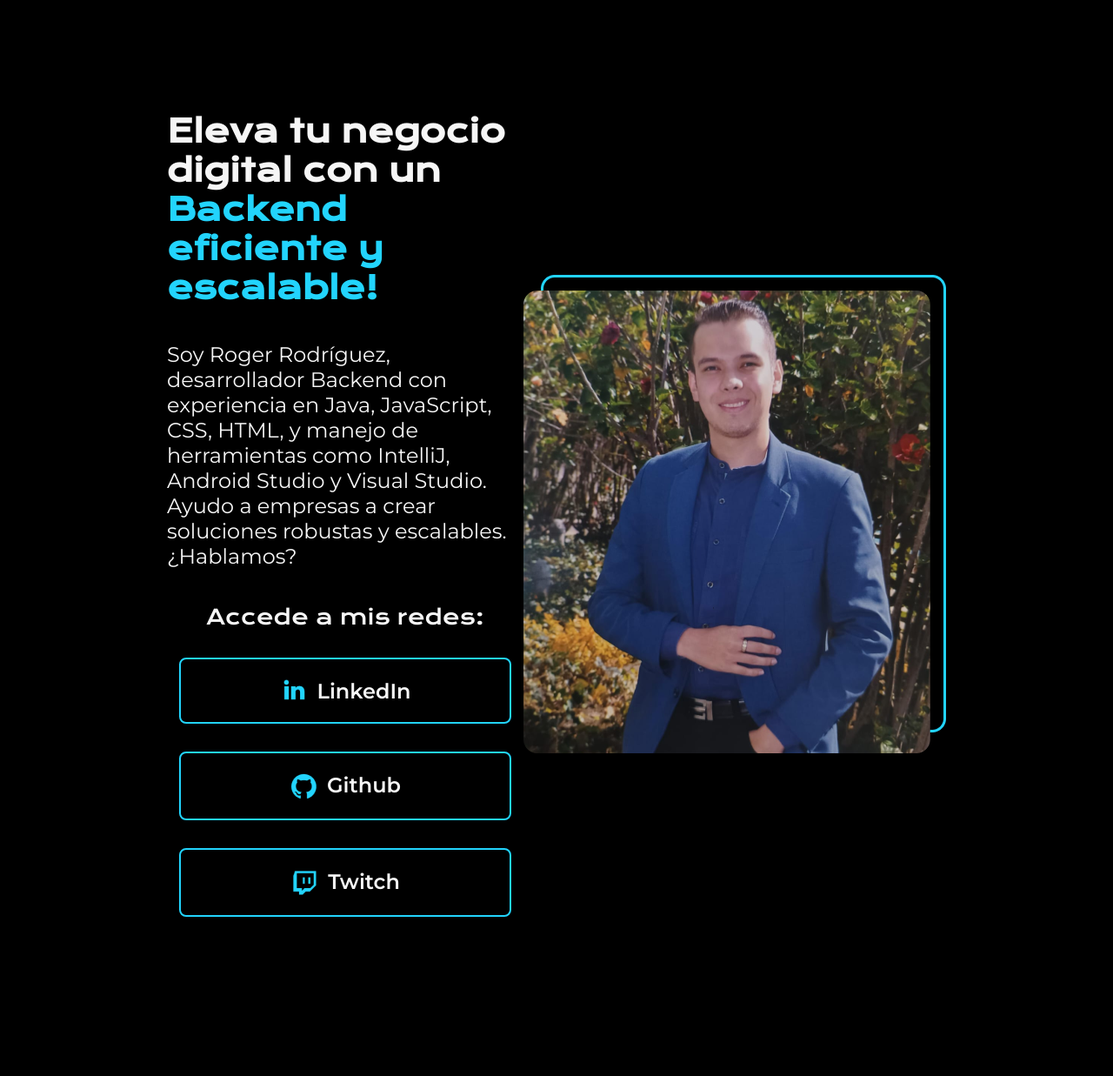
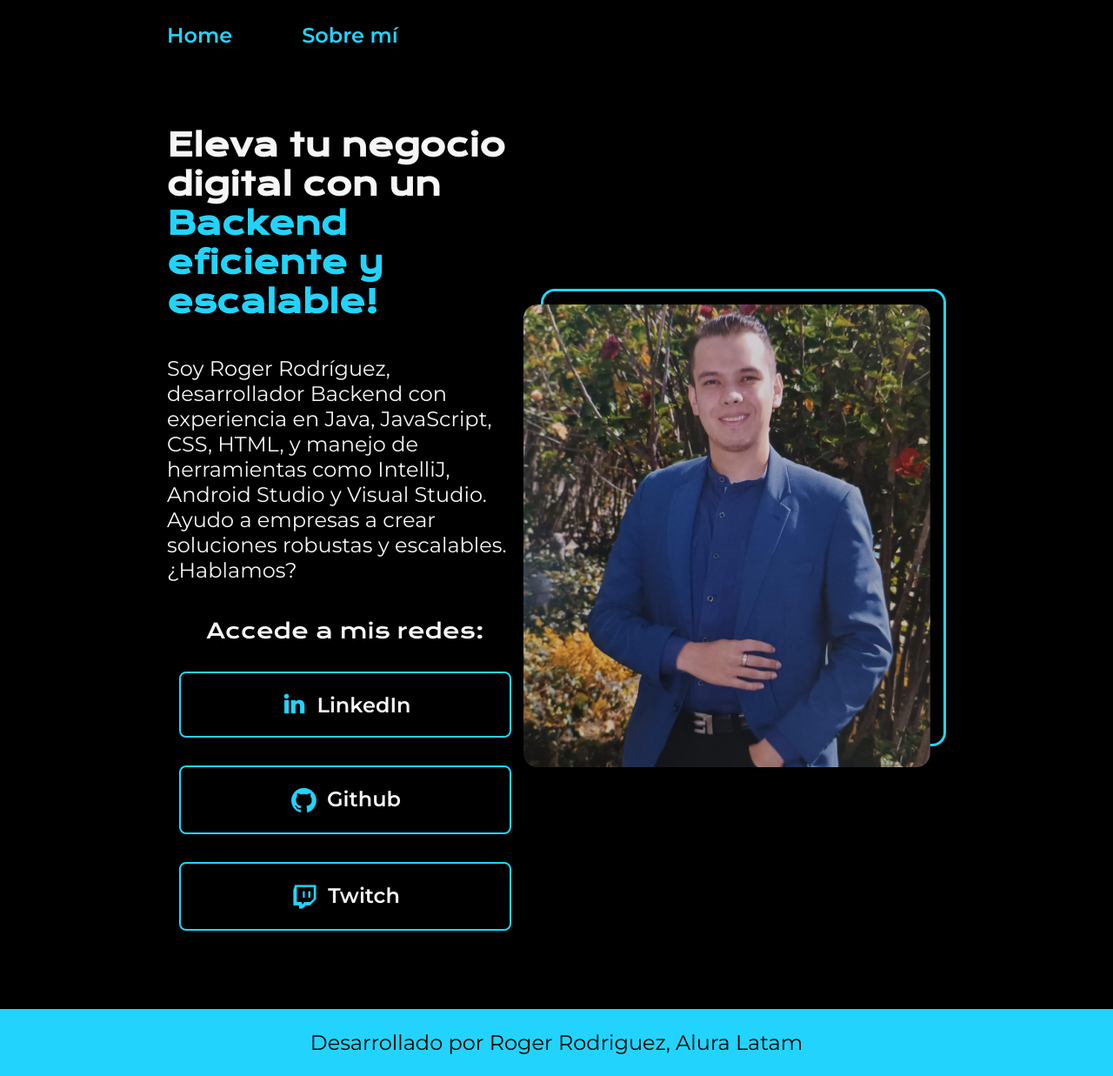
Before and after one commit to RogerLeo54/portafolio, a plain HTML site: page index.html in a window 1280 px wide. Shown: the whole page at 87% size. Before the commit the page ends 1182 px from the top, so only its background shows below. Drawn offline with nearby package versions, Linux system fonts and the light colour scheme.

Commit message:
se hace actualizacion del header, cambio de letra y acomodar los encabezados

```diff
--- a/index.html
+++ b/index.html
@@ -9,7 +9,12 @@
 
 </head>
 <body>
-    <header></header>
+    <header class="header">
+        <nav class="header__menu">
+            <a class="header__menu__link">Home</a>
+            <a class="header__menu__link">Sobre mí</a>
+        </nav>
+    </header>
     <main class="presentacion">
         <section class="presentacion__contenido">
             <h1 class="presentacion__contenido__titulo">Eleva tu negocio digital con un
@@ -39,6 +44,8 @@
         </section>
             <img src="./assets/Imagem.png" alt="imagen de Roger Rodriguez">
     </main>
-    <footer></footer>
+    <footer class="footer">
+        <p>Desarrollado por Roger Rodriguez, Alura Latam</p>
+    </footer>
 </body>
 </html>
--- a/style.css
+++ b/style.css
@@ -6,21 +6,31 @@
 }
 
 body {
-    height: 100hv;
     box-sizing: border-box;
     background-color: #000000;
     color:#f6f6f6;
 }
 
+.header {
+    padding: 2% 0% 0% 15%;
+}
 
-.titulo__destaque{
+.header__menu {
+    display: flex;
+    gap: 80px;
+}
+
+.header__menu__link {
+    font-family: 'Montserrat', sans-serif;
+    font-size: 24px;
+    font-weight: 600;
     color: #22d4fd;
 }
 
 .presentacion {
     display: flex;
     align-items: center;
-    margin: 10% 15%;
+    padding: 7% 15%;
     justify-content: space-between;
 }
 
@@ -34,6 +44,10 @@ body {
 .presentacion__contenido__titulo {
     font-size: 36px;
     font-family: "Krona One", sans-serif;
+}
+
+.titulo__destaque{
+    color: #22d4fd;
 }
 
 .presentacion__contenido__texto {
@@ -75,3 +89,13 @@ body {
     background-color: #272727;
     padding: 3%;
 }
+
+.footer {
+    background-color: #22d4fd;
+    padding: 24px;
+    color: #000000;
+    text-align: center;
+    font-family: "Montserrat", sans-serif;
+    font-size: 24px;
+    font-weight: 400;
+}
```
